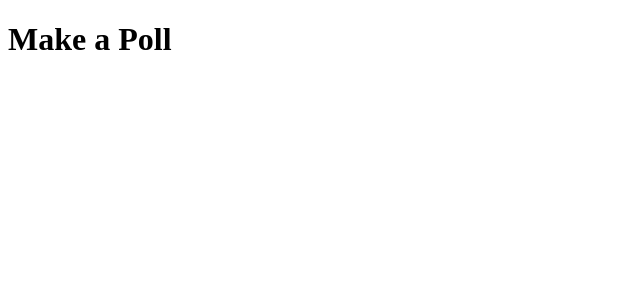
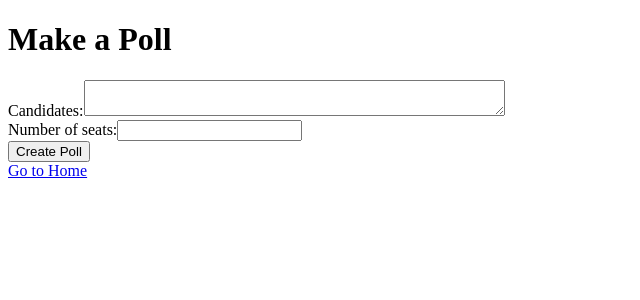
Before and after one commit to ruthgrace/approvalvote.co, a React (Vite) app: page /makepoll in a window 1280 px wide. Shown: the top 300 px of the page, without its empty margins (0-640 px from the left). Built offline with nearby package versions, Linux system fonts and the light colour scheme.

Commit message:
make form content for poll page

```diff
--- a/src/pages/MakePoll.tsx
+++ b/src/pages/MakePoll.tsx
@@ -1,9 +1,42 @@
-import React from 'react';
+import React, { useState } from 'react';
+import { Link } from 'react-router-dom';
 
 const MakePoll: React.FC = () => {
+  const [candidates, setCandidates] = useState('');
+  const [seats, setSeats] = useState('');
+
+  const handleSubmit = (event: React.FormEvent) => {
+    event.preventDefault();
+    console.log('Candidates:', candidates);
+    console.log('Number of seats:', seats);
+    // You can add further processing here, like sending the data to a server
+  };
+
   return (
     <div>
       <h1>Make a Poll</h1>
+      <form onSubmit={handleSubmit}>
+        <div>
+          <label htmlFor="candidates">Candidates:</label>
+          <textarea
+            id="candidates"
+            value={candidates}
+            onChange={(e) => setCandidates(e.target.value)}
+            cols="50">
+          </textarea>
+        </div>
+        <div>
+          <label htmlFor="seats">Number of seats:</label>
+          <input
+            type="number"
+            id="seats"
+            value={seats}
+            onChange={(e) => setSeats(e.target.value)}
+          />
+        </div>
+        <button type="submit">Create Poll</button>
+      </form>
+      <Link to="/">Go to Home</Link>
     </div>
   );
 };
```
